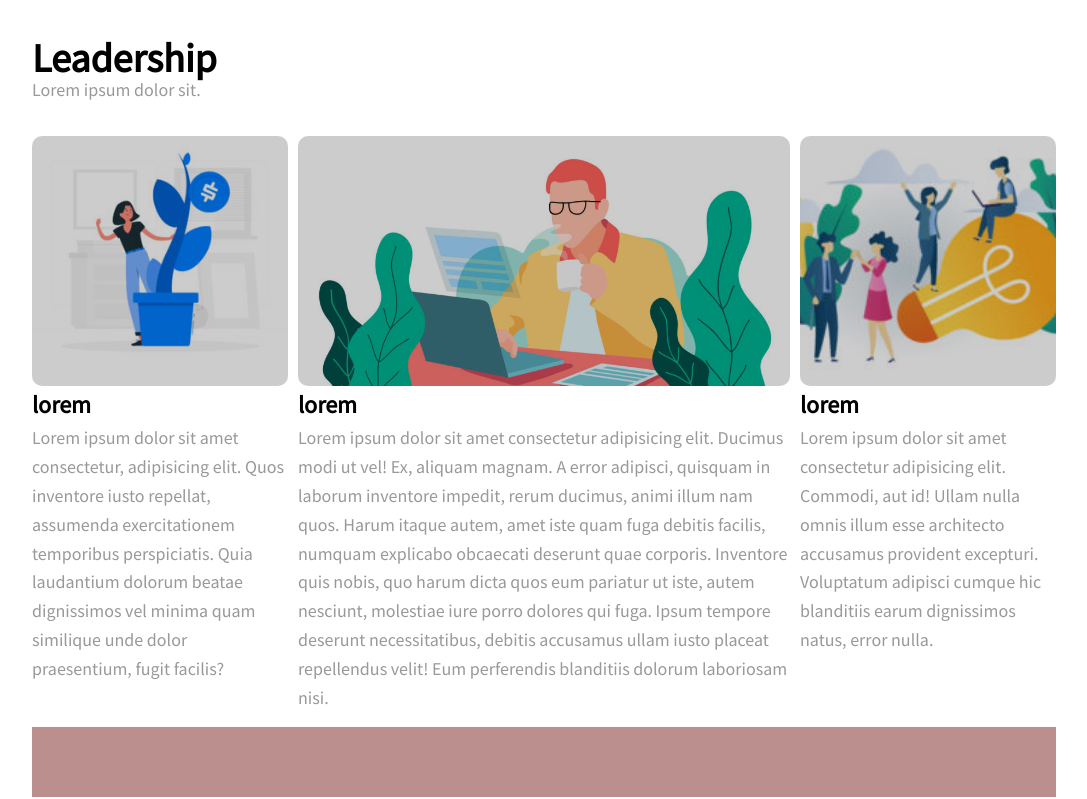
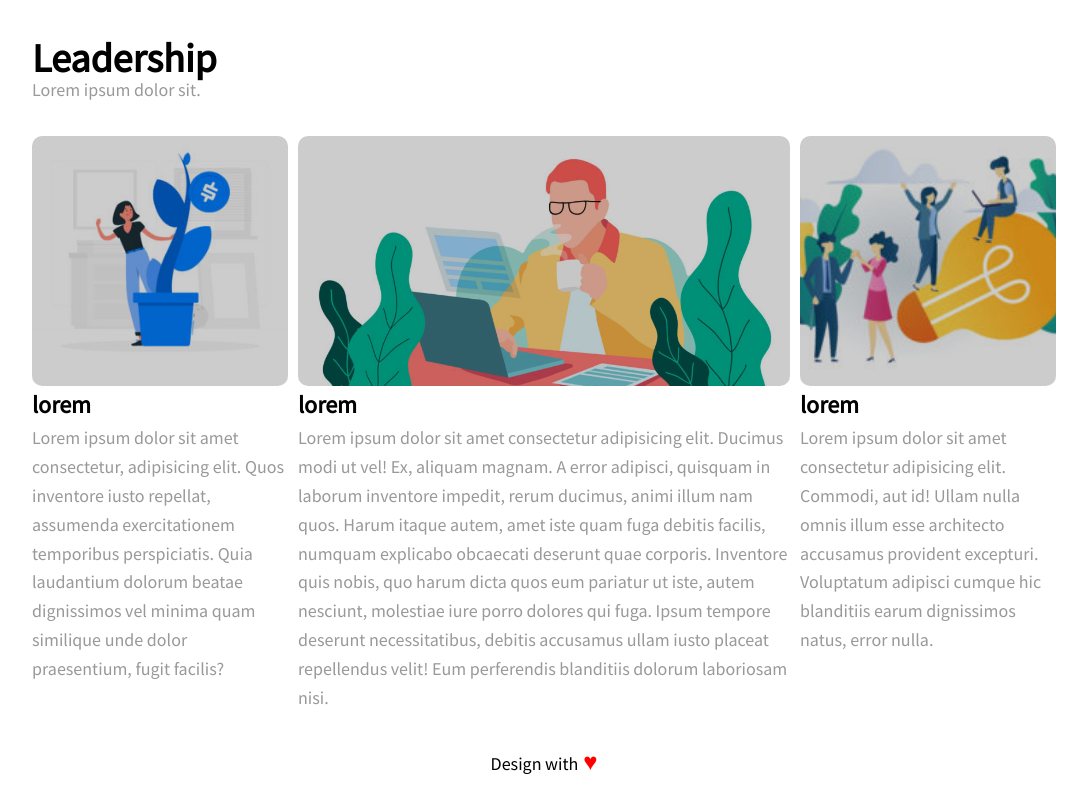
Before and after one commit to parisking93/htmlcss-wp, a plain HTML site: page index.html in a window 1280 px wide. Shown: the part 691-1490 px from the top of the page, without its empty margins (96-1183 px from the left). Drawn offline with Linux system fonts and the light colour scheme.

Commit message:
add footer

```diff
--- a/css/style.css
+++ b/css/style.css
@@ -130,5 +130,10 @@ main .container-alto{
 /* fine pagina  */
 footer{
     height: 70px;
-    background-color: rosybrown;
+    line-height: 70px;
+    text-align: center;
 }
+.cuore{
+    color: red;
+    font-size: 24px;
+}
--- a/index.html
+++ b/index.html
@@ -79,7 +79,7 @@
     </main>
     <!-- fine corpo della pagina  -->
     <footer>
-
+        <span class="font-size18">Design with<span class="cuore"> &heartsuit;</span> </span>
     </footer>
 </body>
 </html>
```
